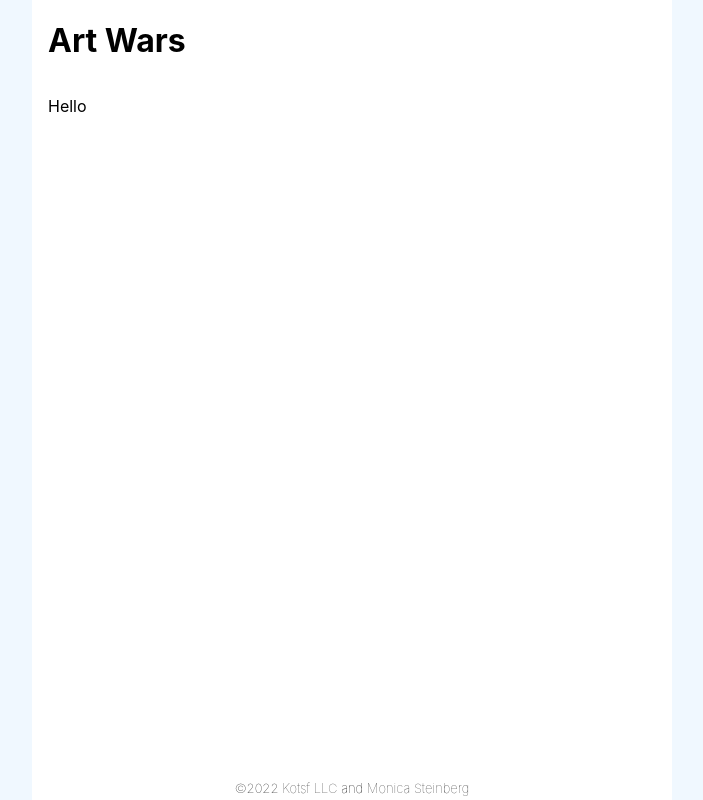
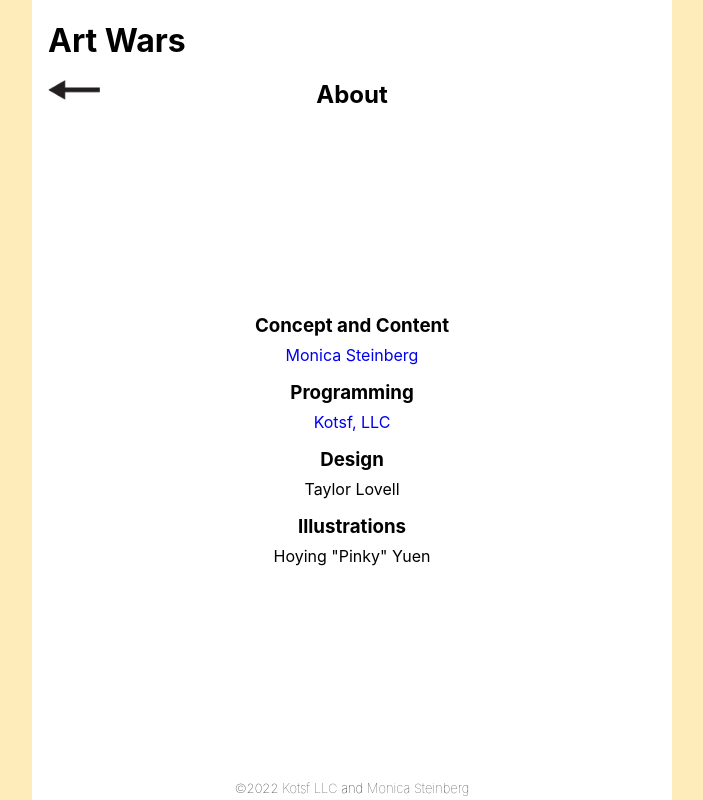
Before and after one commit to ggetzie/artwars_web, a React (Create React App) app: page /about in a window 1280 px wide. Shown: the whole page, without its empty margins (288-991 px from the left). Built offline with nearby package versions, Linux system fonts and the light colour scheme.

Commit message:
Home and About screens

```diff
--- a/src/App.tsx
+++ b/src/App.tsx
@@ -1,17 +1,23 @@
 import React from "react";
 import {Provider} from "react-redux";
+import {BrowserRouter as Router, Routes, Route} from "react-router-dom";
 import {store} from "./store";
 import "./styles/App.css";
+import {Home, About} from "./screens";
 
 function App() {
   return (
     <Provider store={store}>
+      <Router>
         <div className="App">
           <header>
             <h1>Art Wars</h1>
           </header>
           <main>
-          <p>Hello</p>
+            <Routes>
+              <Route path="/" element={<Home />} />
+              <Route path="/about" element={<About />} />
+            </Routes>
           </main>
           <footer>
             <p>
@@ -20,6 +26,7 @@ function App() {
             </p>
           </footer>
         </div>
+      </Router>
     </Provider>
   );
 }
--- /dev/null
+++ b/src/components/ScreenHeader.tsx
@@ -0,0 +1,34 @@
+import React from "react";
+
+import Arrow from "../res/images/arrow.png";
+
+const ScreenHeader = ({
+  showBack,
+  title,
+  headerRight,
+}: {
+  showBack: boolean;
+  title: string;
+  headerRight?: JSX.Element;
+}) => {
+  return (
+    <div className="screen-header">
+      <div className="sh-left">
+        {showBack && (
+          <img
+            src={Arrow}
+            alt="Go Back"
+            onClick={() => window.history.back()}
+            height={20}
+          />
+        )}
+      </div>
+      <div className="sh-main">
+        <h2>{title}</h2>
+      </div>
+      <div className="sh-right">{headerRight}</div>
+    </div>
+  );
+};
+
+export default ScreenHeader;
--- a/src/components/index.ts
+++ b/src/components/index.ts
@@ -1,7 +1,8 @@
-import ArtItem from './ArtItem';
-import IntegerInput from './IntegerInput';
-import QuitButton from './QuitButton';
-import ScoreList from './ScoreList';
-import NPCDialog from './NPCDialog';
+import ArtItem from "./ArtItem";
+import IntegerInput from "./IntegerInput";
+import QuitButton from "./QuitButton";
+import ScoreList from "./ScoreList";
+import NPCDialog from "./NPCDialog";
+import ScreenHeader from "./ScreenHeader";
 
-export {ArtItem, IntegerInput, ScoreList, QuitButton, NPCDialog};
+export {ArtItem, IntegerInput, ScoreList, QuitButton, NPCDialog, ScreenHeader};
--- /dev/null
+++ b/src/screens/About.tsx
@@ -0,0 +1,26 @@
+import React from "react";
+import {ScreenHeader} from "../components";
+
+const About = () => {
+  return (
+    <>
+      <ScreenHeader showBack={true} title="About" />
+      <div className="about-main">
+        <h3>Concept and Content</h3>
+        <p>
+          <a href="https://msteinberg.art">Monica Steinberg</a>
+        </p>
+        <h3>Programming</h3>
+        <p>
+          <a href="https://kotsf.com">Kotsf, LLC</a>
+        </p>
+        <h3>Design</h3>
+        <p>Taylor Lovell</p>
+        <h3>Illustrations</h3>
+        <p>Hoying "Pinky" Yuen</p>
+      </div>
+    </>
+  );
+};
+
+export default About;
--- /dev/null
+++ b/src/screens/Home.tsx
@@ -0,0 +1,23 @@
+import React from "react";
+import {Link} from "react-router-dom";
+
+const Home = () => {
+  return (
+    <div id="main-menu">
+      <Link to="/new-game" className="main-menu-button">
+        New Game
+      </Link>
+      <Link to="continue" className="main-menu-button">
+        Continue
+      </Link>
+      <Link to="/high-scores" className="main-menu-button">
+        High Scores
+      </Link>
+      <Link to="/about" className="main-menu-button">
+        About
+      </Link>
+    </div>
+  );
+};
+
+export default Home;
--- /dev/null
+++ b/src/screens/index.ts
@@ -0,0 +1,4 @@
+import Home from "./Home";
+import About from "./About";
+
+export {Home, About};
--- a/src/styles/App.css
+++ b/src/styles/App.css
@@ -1,3 +1,8 @@
+/*
+AW_RED = '#f57179';
+AW_BLUE = '#8f8798';
+AW_YELLOW = '#feedba';
+*/
 .App {
   max-width: 40rem;
   margin: auto;
@@ -29,10 +34,16 @@ footer a {
 main {
   height: calc(-105px + 100vh);
   padding: 0 1em 0 1em;
+  display: flex;
+  flex-direction: column;
 }
 
 body {
-  background-color: aliceblue;
+  background-color: #feedba;
+}
+
+body a {
+  text-decoration: none;
 }
 
 .hot {
@@ -43,16 +54,77 @@ body {
   padding: 0 1em 1em 1em;
 }
 
+.screen-container {
+  display: flex;
+  flex-direction: column;
+  justify-content: stretch;
+}
+
+.screen-header {
+  display: flex;
+  flex-direction: row;
+  height: 40px;
+}
+
+.sh-left {
+  width: 10%;
+  cursor: pointer;
+}
+
+.sh-main {
+  width: 80%
+}
+
+.sh-main h2 {
+  margin: 0;
+  padding: 0;
+  text-align: center;
+}
+.sh-right {
+  width: 10%
+}
+.about-main {
+  text-align: center;
+  display: flex;
+  flex-direction: column;
+  justify-content: center;
+  margin: auto 0 auto 0;
+}
+
+.about-main h3 {
+  margin: 0
+}
+
+.about-main p {
+  margin-top: 0.5em;
+  margin-bottom: 1em;
+}
+
+.back-arrow {
+  max-width: 100%;
+  max-height: 100%;
+}
+
 .quit-button {
   font-size: 1.2em;
 }
 
-.menu-link {
+div#main-menu {
+  display: flex;
+  flex-direction: column;
+  justify-content: center;
+  height: 100%;
+}
+
+.main-menu-button {
+  text-decoration: none;
+  text-align: center;
   font-size: 1.5em;
   max-width: 10em;
   margin-left: auto;
   margin-right: auto;
   margin-bottom: 1em;
+  color: #f57179;
 }
 
 .pic-small {
```
Also changed, not shown: screens/About.tsx (deleted, +0 -52 lines), screens/Home.tsx (deleted, +0 -49 lines), src/res/images/arrow.png (added). Lines whose indentation alone changed are shown as unchanged.
